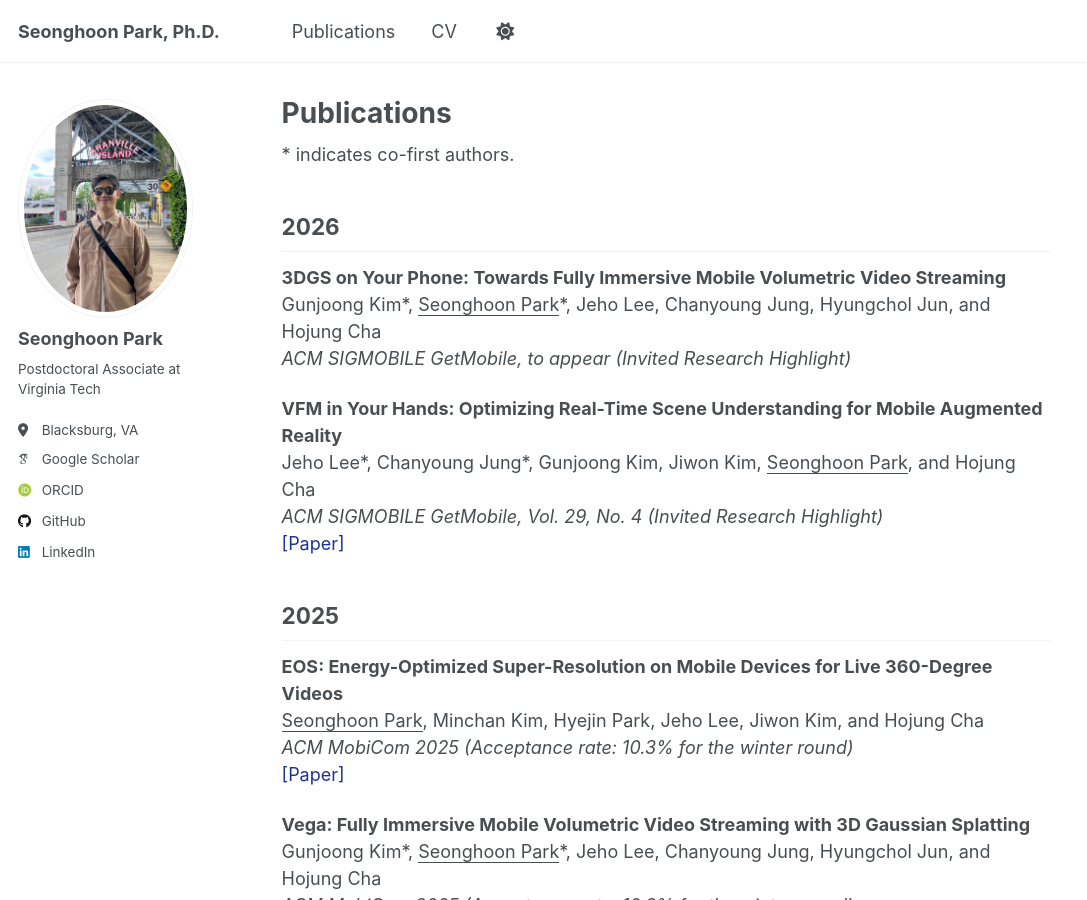
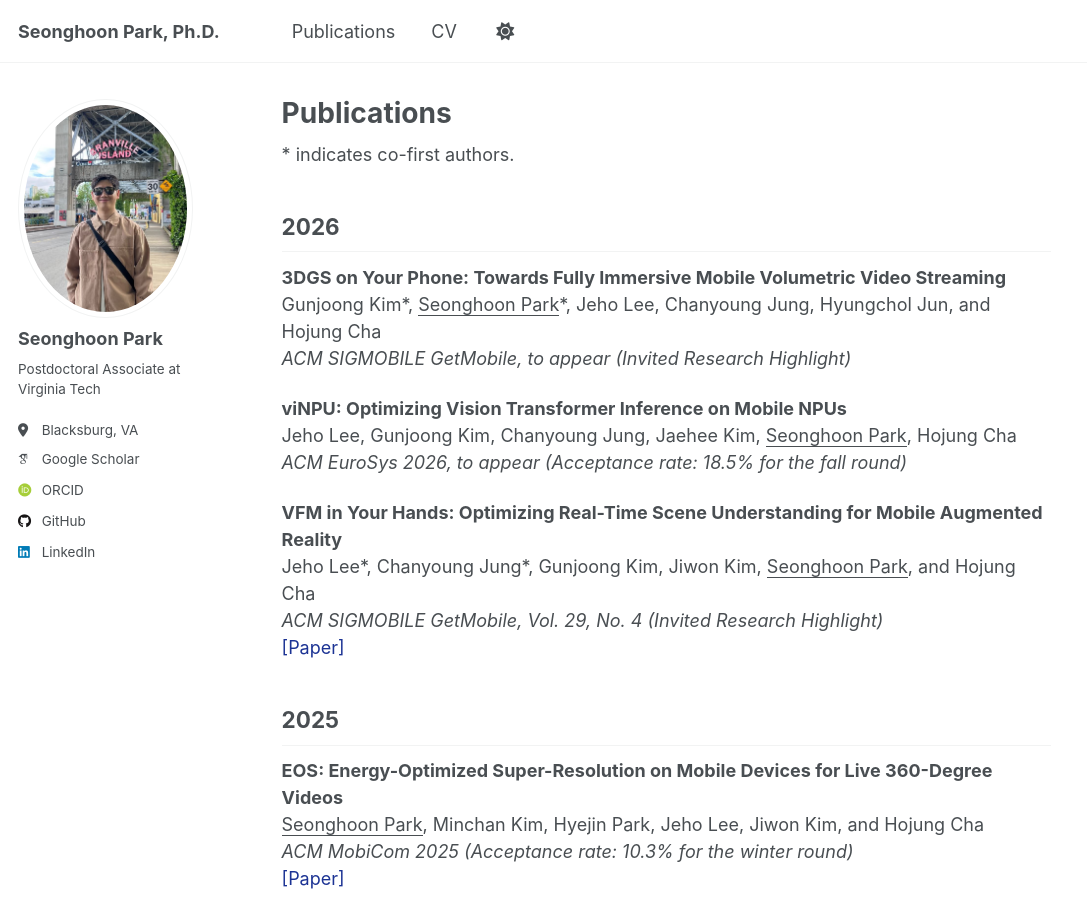
Before and after one commit to iamseonghoon/iamseonghoon.github.io, a Jekyll site: the page built from _pages/publications.md, in a window 1280 px wide and 900 px high. Shown: the whole window, without its empty margins (0-1087 px from the left). Built offline with Jekyll 4.4.1, drawn with Linux system fonts in a browser that asks for light colours; some web fonts are replaced; a script that is not in the unit is left out.

Commit message:
update eurosys paper

```diff
--- a/_pages/publications.md
+++ b/_pages/publications.md
@@ -11,6 +11,10 @@ author_profile: true
 **3DGS on Your Phone: Towards Fully Immersive Mobile Volumetric Video Streaming**
 Gunjoong Kim\*, <u>Seonghoon Park</u>\*, Jeho Lee, Chanyoung Jung, Hyungchol Jun, and Hojung Cha
 *ACM SIGMOBILE GetMobile, to appear (Invited Research Highlight)*
+
+**viNPU: Optimizing Vision Transformer Inference on Mobile NPUs**
+Jeho Lee, Gunjoong Kim, Chanyoung Jung, Jaehee Kim, <u>Seonghoon Park</u>, Hojung Cha
+*ACM EuroSys 2026, to appear (Acceptance rate: 18.5% for the fall round)*
 
 **VFM in Your Hands: Optimizing Real-Time Scene Understanding for Mobile Augmented Reality**
 Jeho Lee\*, Chanyoung Jung\*, Gunjoong Kim, Jiwon Kim, <u>Seonghoon Park</u>, and Hojung Cha
```
Also changed, not shown: _pages/about.md (+4 -2 lines), 1 other file.
